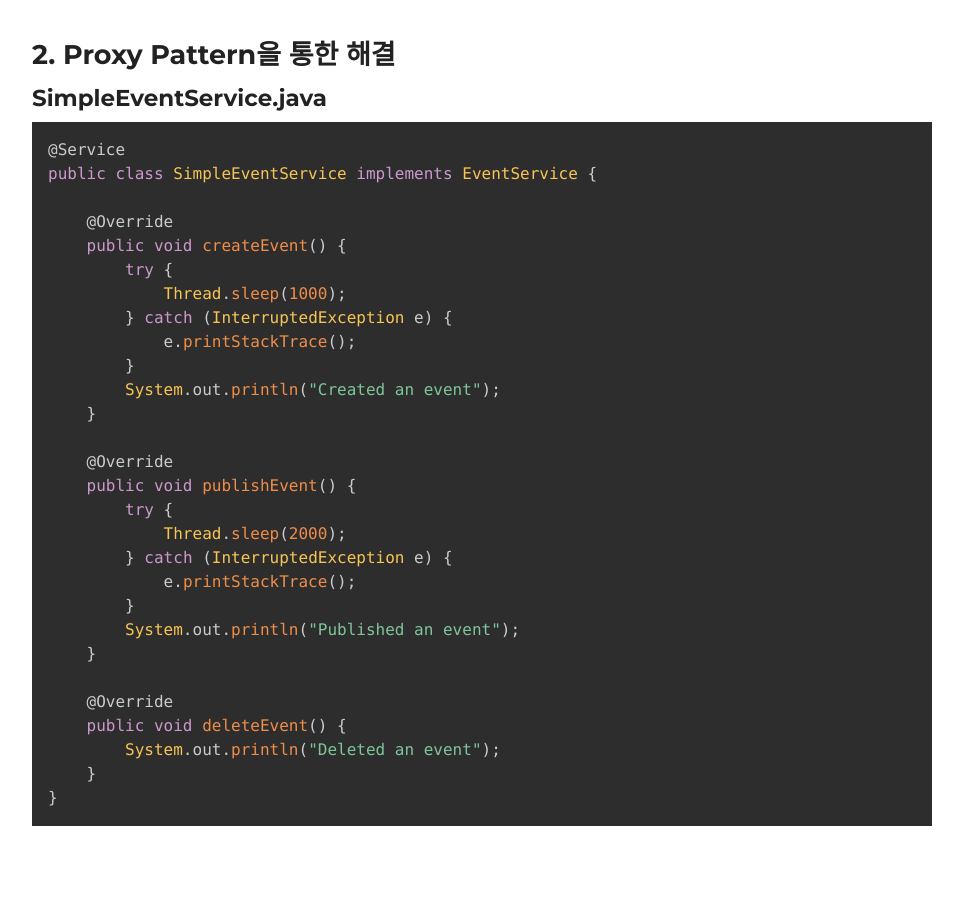
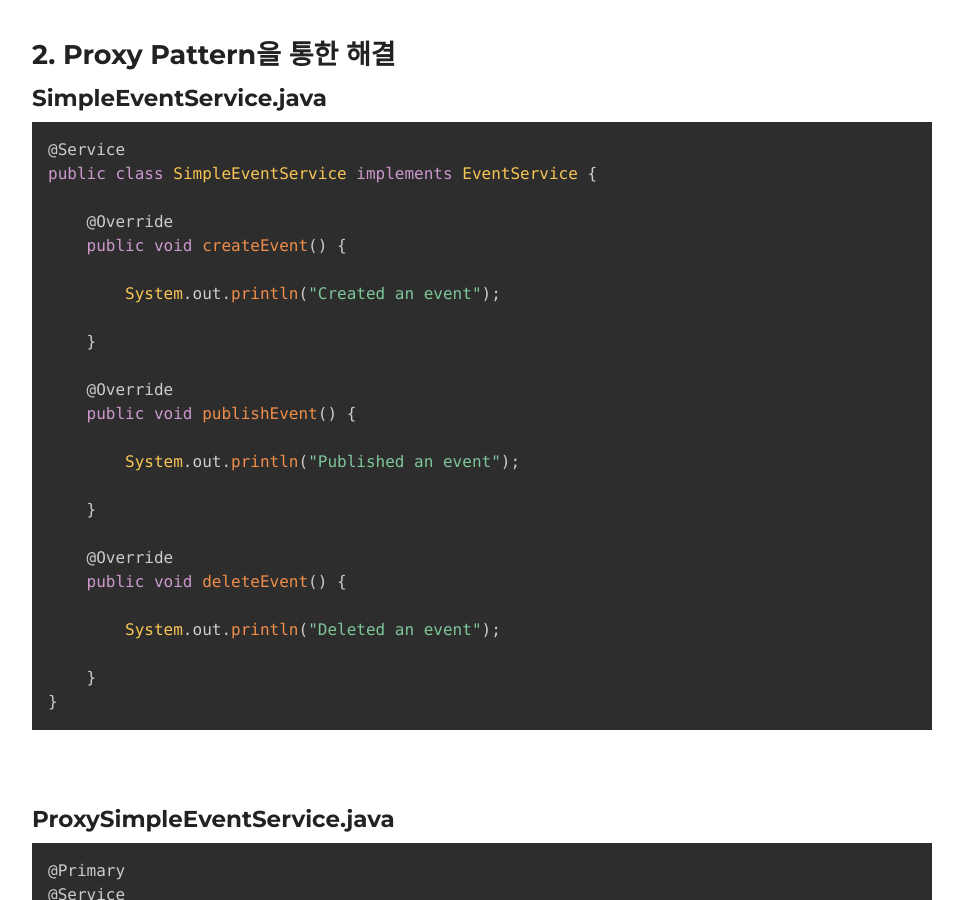
Before and after one commit to Seongmun-Hong/Seongmun-Hong.github.io, a Jekyll site: the page built from _posts/2019-05-27-Spring Aspect Oriented Programming(AOP)(2).md, in a window 1280 px wide and 900 px high, scrolled down 4504 px. Shown: the whole window, without its empty margins (158-1121 px from the left). Built offline with Jekyll 4.4.1, drawn with Linux system fonts in a browser that asks for light colours; nearby versions of some CDN libraries; library files that are not in the unit come from our copies; comment, search, counter and statistics services are not loaded.

Commit message:
fix :  - code 오류 수정

````diff
--- a/_posts/2019-05-27-Spring Aspect Oriented Programming(AOP)(2).md
+++ b/_posts/2019-05-27-Spring Aspect Oriented Programming(AOP)(2).md
@@ -172,27 +172,23 @@ public class SimpleEventService implements EventService {
 
     @Override
     public void createEvent() {
-        try {
-            Thread.sleep(1000);
-        } catch (InterruptedException e) {
-            e.printStackTrace();
-        }
+
         System.out.println("Created an event");
+
     }
 
     @Override
     public void publishEvent() {
-        try {
-            Thread.sleep(2000);
-        } catch (InterruptedException e) {
-            e.printStackTrace();
-        }
+
         System.out.println("Published an event");
+
     }
 
     @Override
     public void deleteEvent() {
+
         System.out.println("Deleted an event");
+
     }
 }
 ```
````
